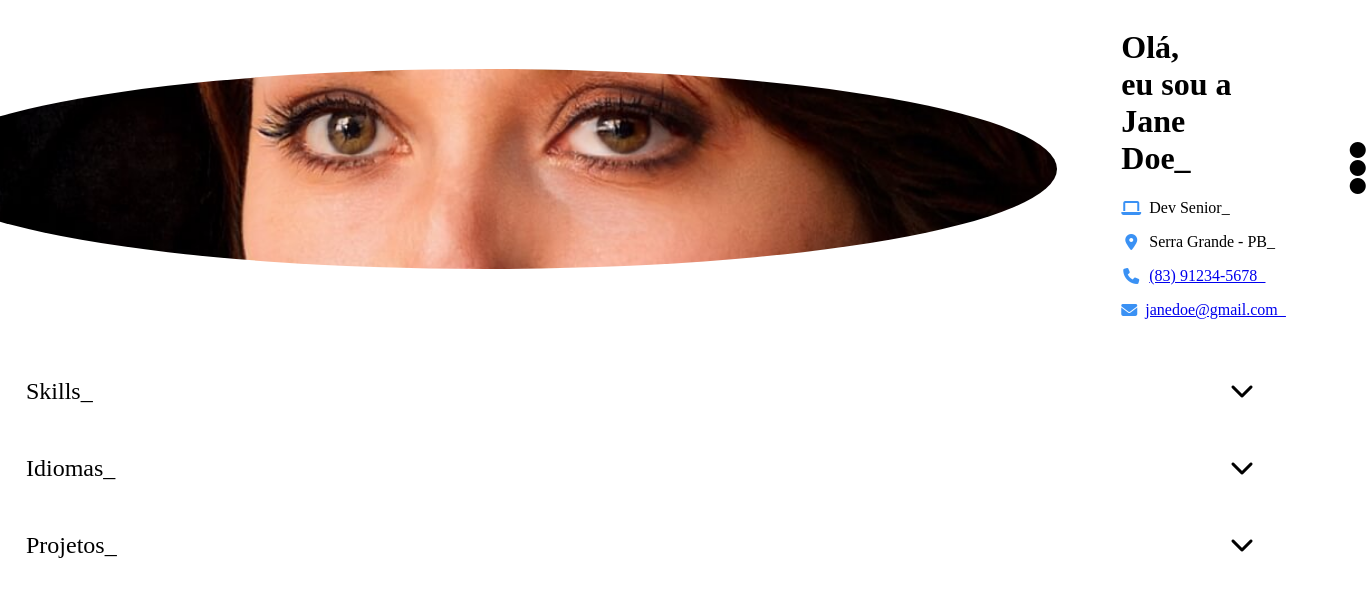
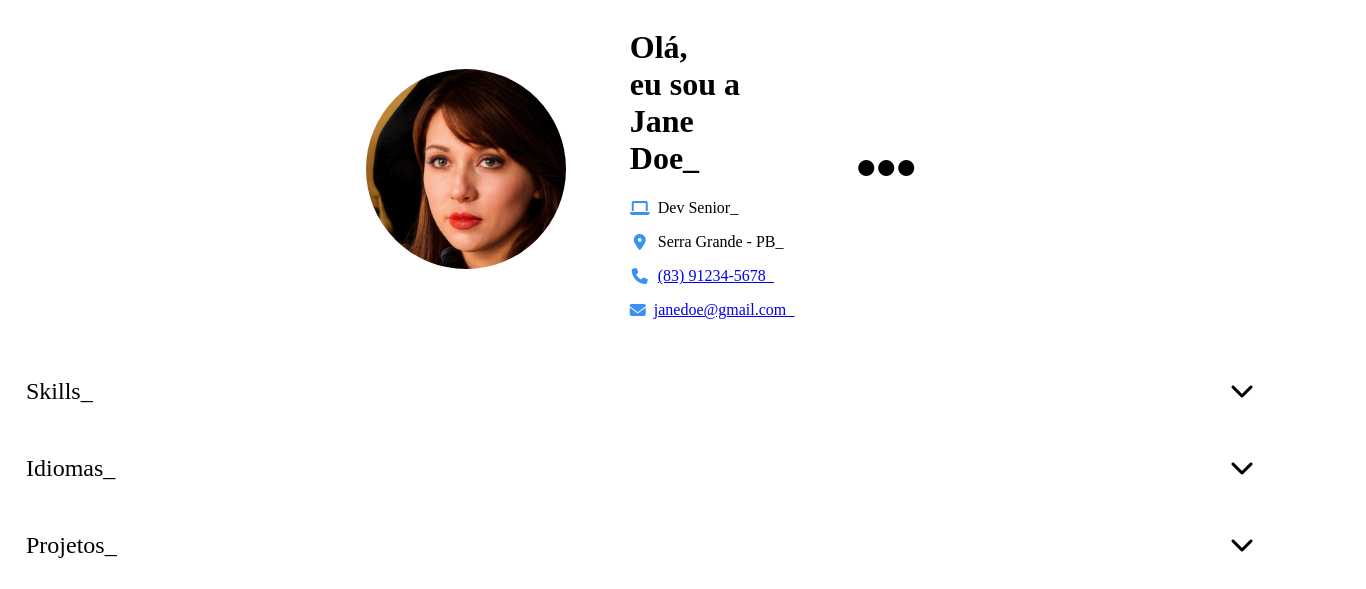
Before and after one commit to ifatinha/portfolio-profissional-dio, a plain HTML site: page index.html in a window 1280 px wide. Shown: the top 589 px of the page, 1366 px wide, since content can reach past the window. Drawn offline with nearby package versions, Linux system fonts and the light colour scheme; files that its build step writes are made by us from their sources.

Commit message:
update photos

```diff
--- a/index.html
+++ b/index.html
@@ -22,7 +22,7 @@
         <!--Header-->
         <header class="profile-container">
             <div class="profile-img">
-                <img id="profileImg" src="assets/images/default.png" alt="Profile" height="948" width="1143">
+                <img id="profileImg" src="assets/images/default.png" alt="Profile">
             </div>
             <div class="profile-desc">
                 <h1 class="profile-name">Olá, <br> eu sou a
```
